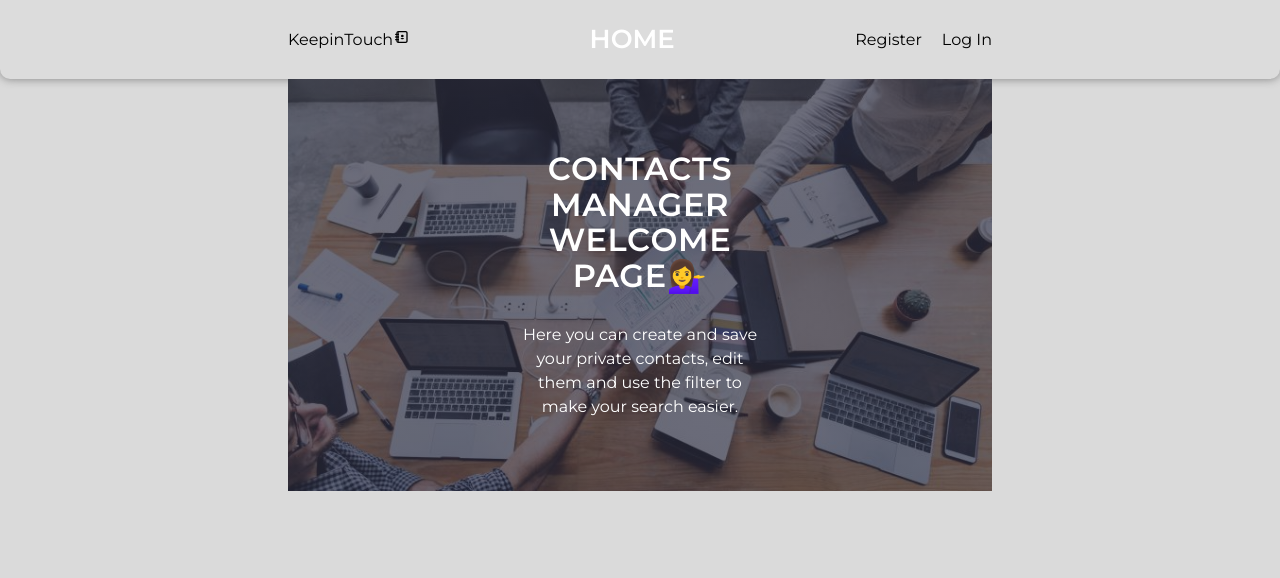
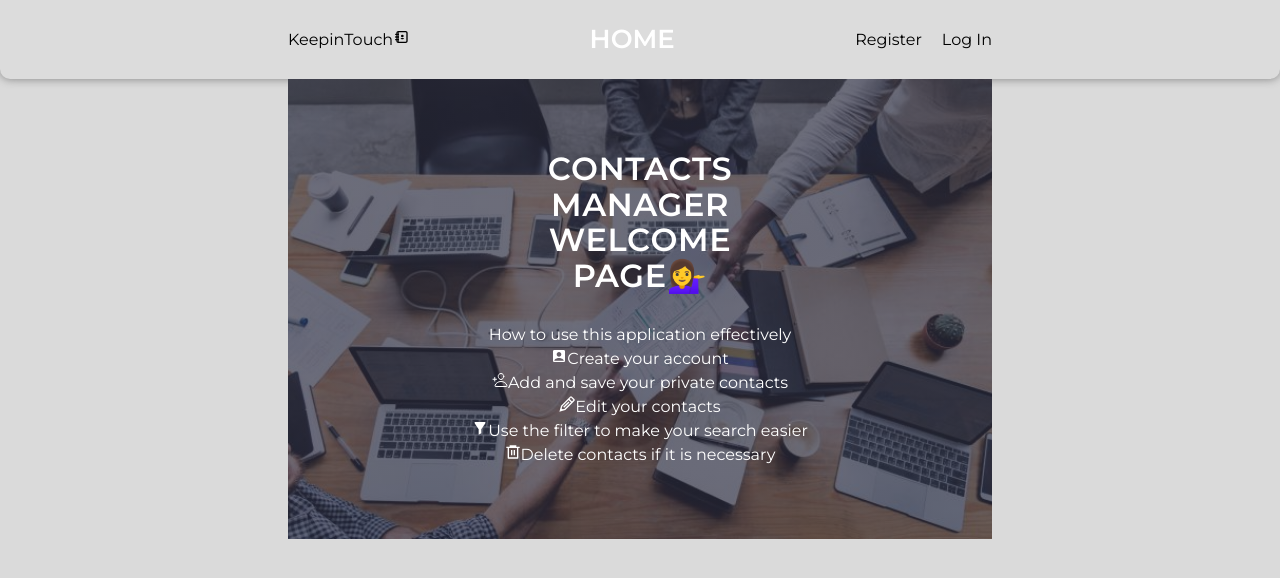
Before and after one commit to YuliiaLukomska/goit-react-hw-08, a React (Vite) app: page / in a window 1280 px wide. Shown: the top 578 px of the page. Built offline with nearby package versions, Linux system fonts and the light colour scheme.

Commit message:
add styles to home page

```diff
--- a/src/components/PagesStyles/HomePage.module.css
+++ b/src/components/PagesStyles/HomePage.module.css
@@ -76,7 +76,7 @@
 
 .text {
   text-align: center;
-  max-width: 250px;
+  /* max-width: 250px; */
   font-size: 16px;
   margin: 0 auto;
   color: white;
--- a/src/pages/HomePage.jsx
+++ b/src/pages/HomePage.jsx
@@ -1,5 +1,10 @@
 import DocumentTitle from "../DocumentTitle";
 import css from "../components/PagesStyles/HomePage.module.css";
+import { MdAccountBox } from "react-icons/md";
+import { IoPersonAddOutline } from "react-icons/io5";
+import { GrEdit } from "react-icons/gr";
+import { RiFilter2Fill } from "react-icons/ri";
+import { RiDeleteBin6Line } from "react-icons/ri";
 
 const Home = () => {
   return (
@@ -12,10 +17,39 @@ const Home = () => {
             💁‍♀️
           </span>
         </h1>
-        <p className={css.text}>
-          Here you can create and save your private contacts, edit them and use
-          the filter to make your search easier.
-        </p>
+        <p className={css.text}>How to use this application effectively</p>
+        <ul>
+          <li>
+            <p className={css.text}>
+              <MdAccountBox />
+              Create your account
+            </p>
+          </li>
+          <li>
+            <p className={css.text}>
+              <IoPersonAddOutline />
+              Add and save your private contacts
+            </p>
+          </li>
+          <li>
+            <p className={css.text}>
+              <GrEdit />
+              Edit your contacts
+            </p>
+          </li>
+          <li>
+            <p className={css.text}>
+              <RiFilter2Fill />
+              Use the filter to make your search easier
+            </p>
+          </li>
+          <li>
+            <p className={css.text}>
+              <RiDeleteBin6Line />
+              Delete contacts if it is necessary
+            </p>
+          </li>
+        </ul>
       </div>
     </>
   );
```
